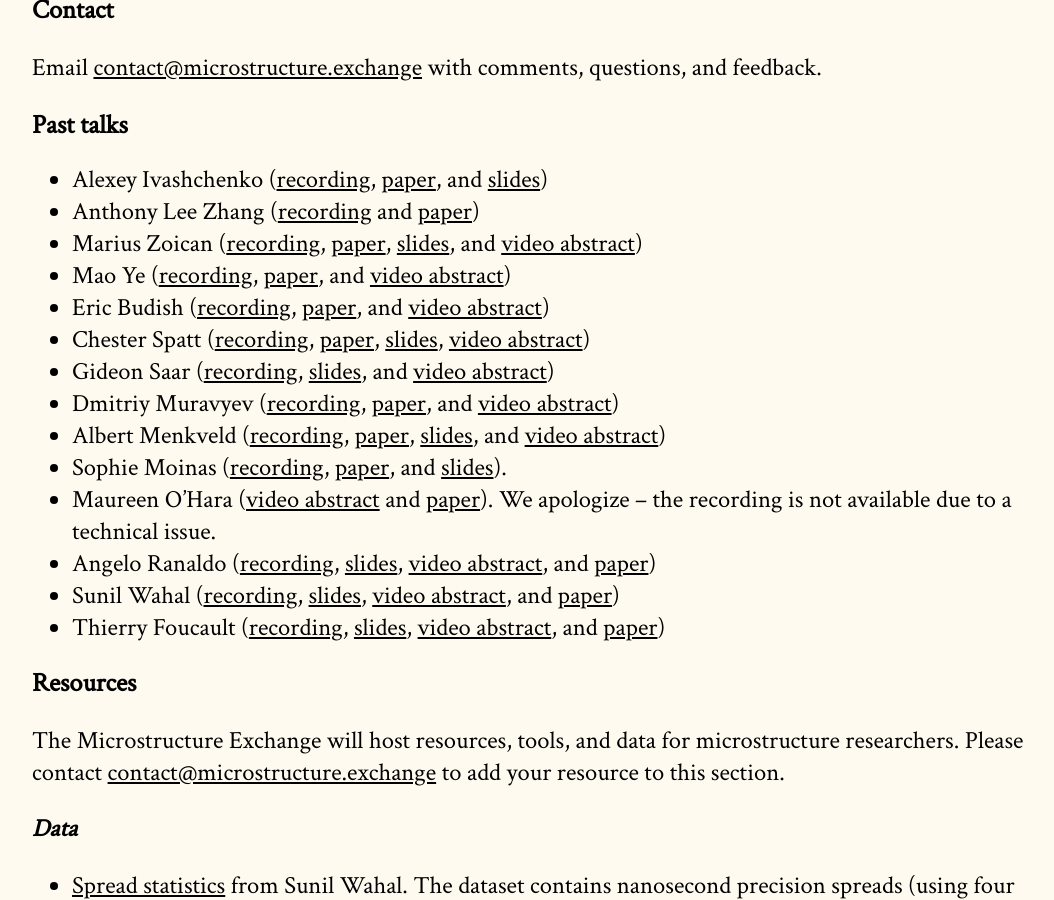
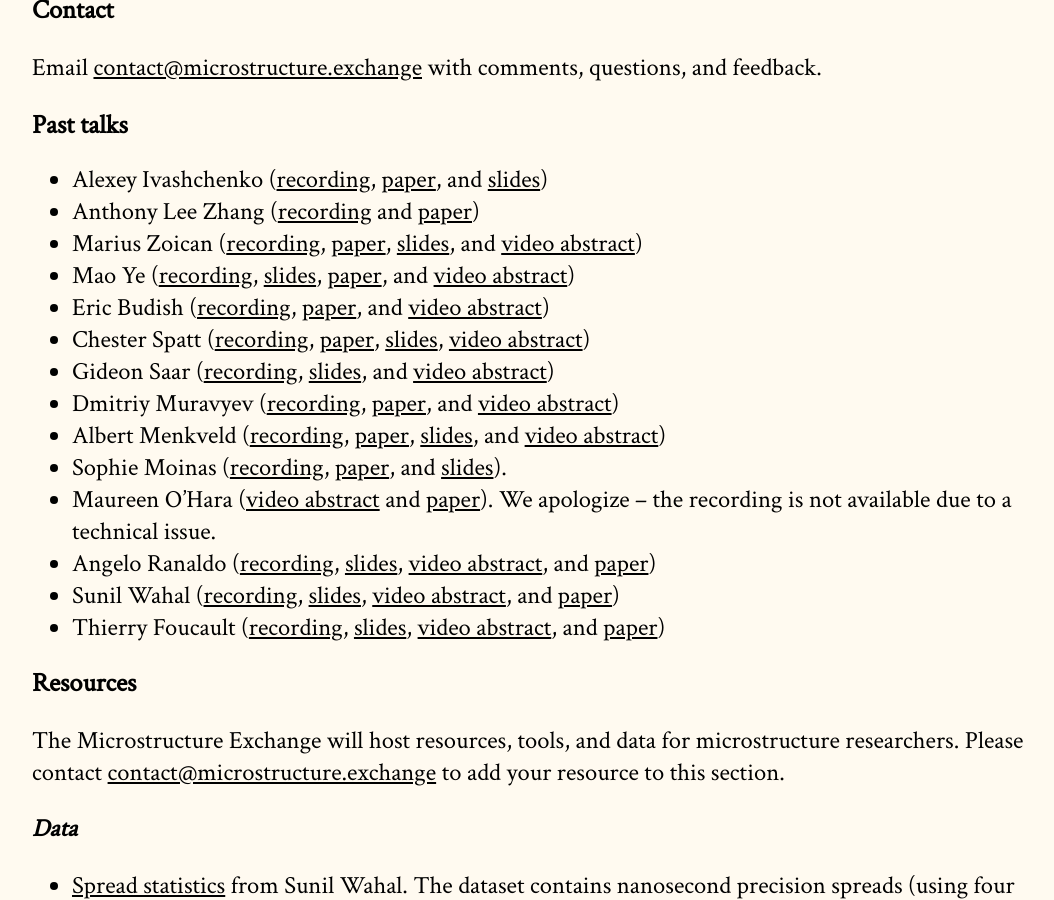
Before and after one commit to cpfiffer/microstructure.exchange, a Jekyll site: the page built from index.md, in a window 1280 px wide and 900 px high, scrolled down 2031 px. Shown: the whole window, without its empty margins (96-1150 px from the left). Built offline with Jekyll 4.4.1, drawn with Linux system fonts in a browser that asks for light colours; some web fonts are replaced.

Commit message:
Add Mao's slides

```diff
--- a/index.md
+++ b/index.md
@@ -49,7 +49,7 @@ Email [contact@microstructure.exchange](mailto:contact@microstructure.exchange)
 - Alexey Ivashchenko ([recording](https://youtu.be/JmbAfq5bhzU), [paper](https://papers.ssrn.com/sol3/papers.cfm?abstract_id=3473739), and [slides](/slides/Slides_MicrEx_AI.pdf))
 - Anthony Lee Zhang ([recording](https://youtu.be/M2opJbhev7g) and [paper](https://papers.ssrn.com/sol3/papers.cfm?abstract_id=3413265))
 - Marius Zoican ([recording](https://youtu.be/isknOt6GiUc), [paper](https://papers.ssrn.com/sol3/papers.cfm?abstract_id=3561531), [slides](/slides/ETFLiquidity_Slides.pdf), and [video abstract](https://www.youtube.com/watch?v=yODeOy1NwGU&t=9s))
-- Mao Ye ([recording](https://youtu.be/bDAFrx4GnUc), [paper](/papers/Market Structure and Corporate Payouts.pdf), and [video abstract](https://youtu.be/dnxvsvketN4))
+- Mao Ye ([recording](https://youtu.be/bDAFrx4GnUc), [slides](/slides/Payout_MicrostructureExchange.pptx), [paper](/papers/Market Structure and Corporate Payouts.pdf), and [video abstract](https://youtu.be/dnxvsvketN4))
 - Eric Budish ([recording](https://youtu.be/-fLo8m_HXCg), [paper](https://www.fca.org.uk/publications/occasional-papers/occasional-paper-no-50-quantifying-high-frequency-trading-arms-race-new-methodology), and [video abstract](https://www.youtube.com/watch?v=3BKg2t4nsnI))
 - Chester Spatt ([recording](https://youtu.be/1VbyLwu9oPI), [paper](/papers/Anti-Competitive Rebates-060920.pdf), [slides](/slides/Pricing and Competition--microstructure virtual.pptx), [video abstract](https://youtu.be/jQ3uhEa-5dY))
 - Gideon Saar ([recording](https://youtu.be/Mee2SiP32dk), [slides](/slides/BhattacharyaSaarSlides6-1-2020.pdf), and [video abstract](https://youtu.be/rVo8oDmPL30))
```
Also changed, not shown: 1 other file.
